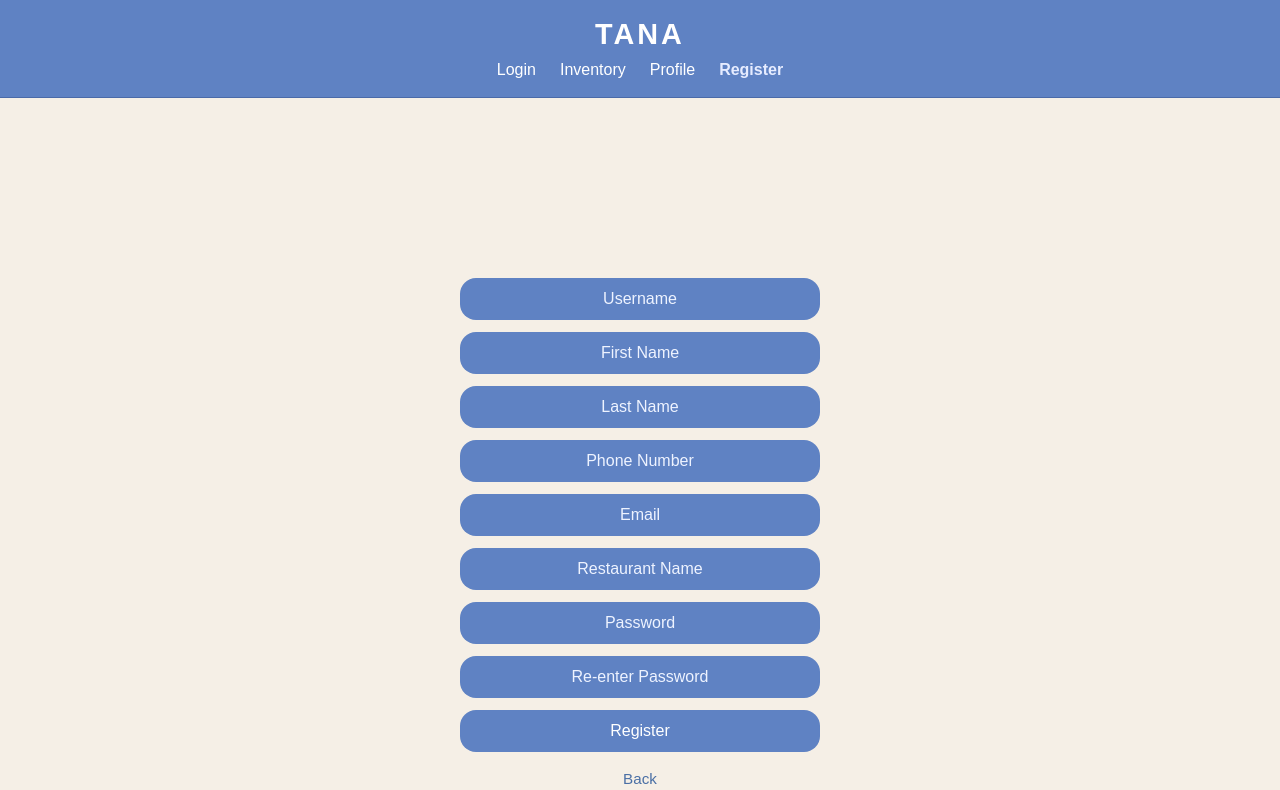
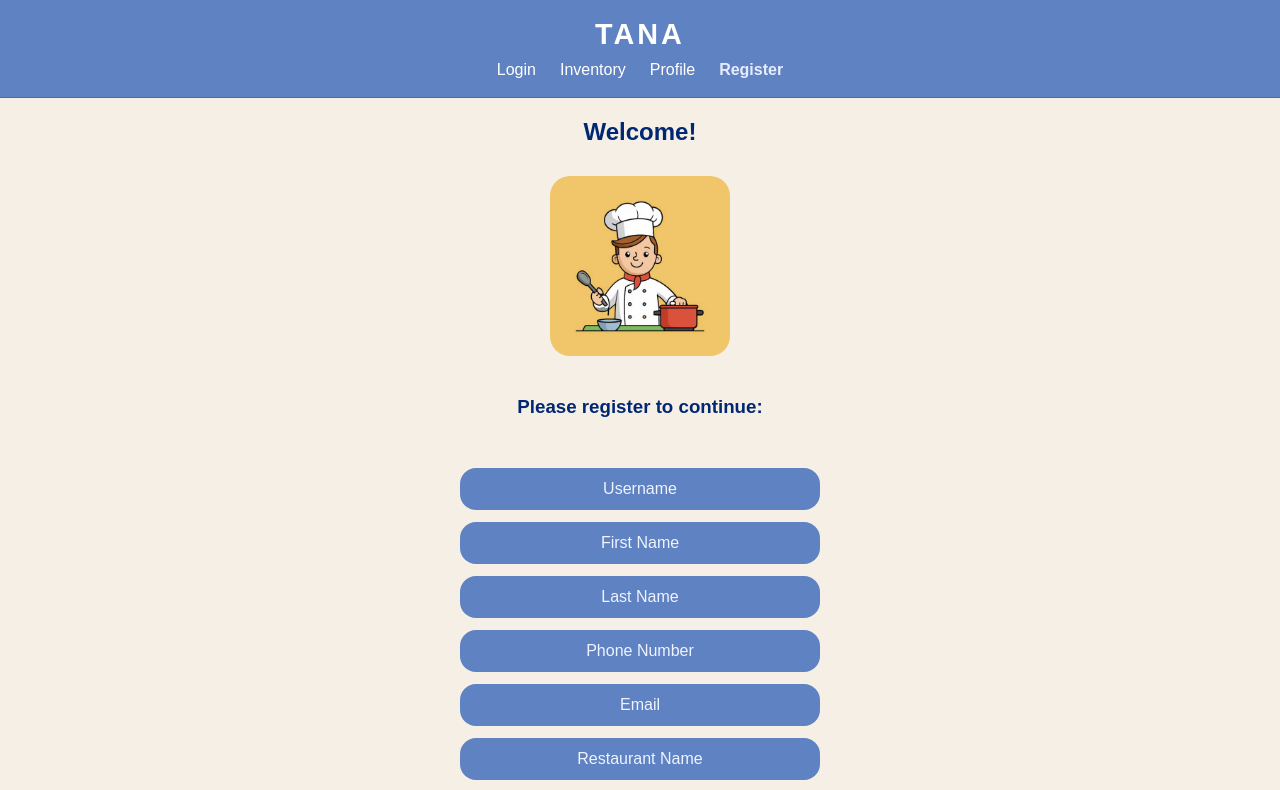
Before and after one commit to AmarisAA/TANA_frontend, a Vue app: page /register in a window 1280 px wide. Shown: the top 790 px of the page. Built offline with nearby package versions, Linux system fonts and the light colour scheme; the HTML template or start-up script is replaced by a standard one.

Commit message:
fixed some stuff

```diff
--- a/src/style.css
+++ b/src/style.css
@@ -9,7 +9,7 @@ body {
   display: flex;
   justify-content: center;
   align-items: flex-start;
-  padding-top: 180px;
+  padding-top: 50px;
 }
 
 .auth-box {
@@ -47,12 +47,14 @@ body {
 }
 
 .auth-button {
-  width: 100%;
-  background-color: #5f82c3;
+  display: block;
+  margin: 40px auto 0;
+  width: 40%;
+  background-color: #01266b;
   color: white;
   border: none;
-  border-radius: 16px;
-  padding: 12px 14px;
+  border-radius: 30px;
+  padding: 14px;
   font-size: 1rem;
   cursor: pointer;
 }
@@ -64,3 +66,7 @@ body {
   font-size: 0.95rem;
   text-align: center;
 }
+
+.top-bar {
+  padding-top: 20px; /* creates space from the top */
+}
--- a/src/views/Inventory.vue
+++ b/src/views/Inventory.vue
@@ -187,7 +187,7 @@ export default {
 </script>
 <style scoped>
 h2, h3 {
-  color: #5f82c3;
+  color: #002872;
   margin-bottom: 20px;
   text-align: center;
 }
@@ -263,7 +263,7 @@ button {
 }
 
 .add-btn {
-  background-color: #5f82c3;
+  background-color: #002872;
   color: white;
   border: none;
   border-radius: 10px;
@@ -272,7 +272,7 @@ button {
 }
 
 .user-btn {
-  background-color: #5f82c3;
+  background-color: #002872;
   color: white;
   border: none;
   border-radius: 10px;
--- a/src/views/Login.vue
+++ b/src/views/Login.vue
@@ -1,4 +1,5 @@
 <template>
+      <img src="/src/assets/carmy.png" alt="thebear" class="header-img" />
   <div class="auth-page">
     <div class="auth-box">
       <div v-if="!showForm" class="auth-form">
@@ -78,3 +79,13 @@ export default {
   }
 }
 </script>
+
+<style scoped>
+.header-img {
+  display: block;
+  margin: 30px auto;     /* less empty space */
+  width: 350px;         /* bigger */
+  height: 180px;        /* keeps it balanced */
+  object-fit: cover;
+}
+</style>
--- a/src/views/Profile.vue
+++ b/src/views/Profile.vue
@@ -1,5 +1,8 @@
 <template>
-  <div>Login</div>
+  <div class="top-bar">
+  <button class="add-btn" @click="openAddForm">Add Inventory</button>
+  <button class="user-btn" @click="goToProfile">User</button>
+  </div>
 </template>
 
 <script>
--- a/src/views/Register.vue
+++ b/src/views/Register.vue
@@ -1,4 +1,7 @@
 <template>
+  <h2>Welcome!</h2>
+  <img src="/src/assets/mrChef.png" alt="Mr Chef" class="header-img" />
+  <h3>Please register to continue:</h3>
   <div class="auth-page">
     <div class="auth-box">
       <div class="auth-form">
@@ -61,3 +64,28 @@ export default {
   }
 }
 </script>
+
+<style scoped>
+h2{
+  color: #002872;
+  margin-top: 20px;
+  margin-bottom: 30px;
+  text-align: center;
+}
+
+h3 {
+  color: #002872;
+  margin-top: 40px;
+  margin-bottom: 0px;
+  text-align: center;
+}
+
+.header-img {
+  display: block;
+  margin: 5px auto;     /* less empty space */
+  width: 180px;         /* bigger */
+  height: 180px;        /* keeps it balanced */
+  object-fit: cover;
+  border-radius: 20px;   /* rounded edges */
+}
+</style>
```
Also changed, not shown: src/assets/carmy.png (added), src/assets/mrChef.png (added).
